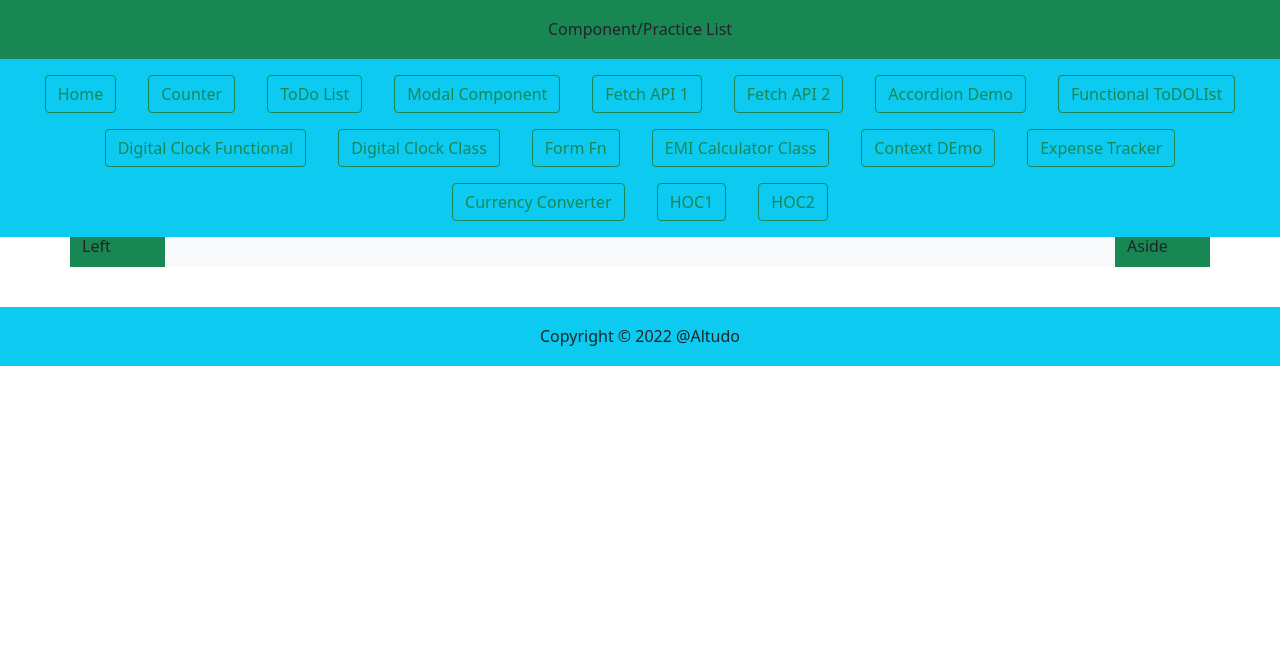
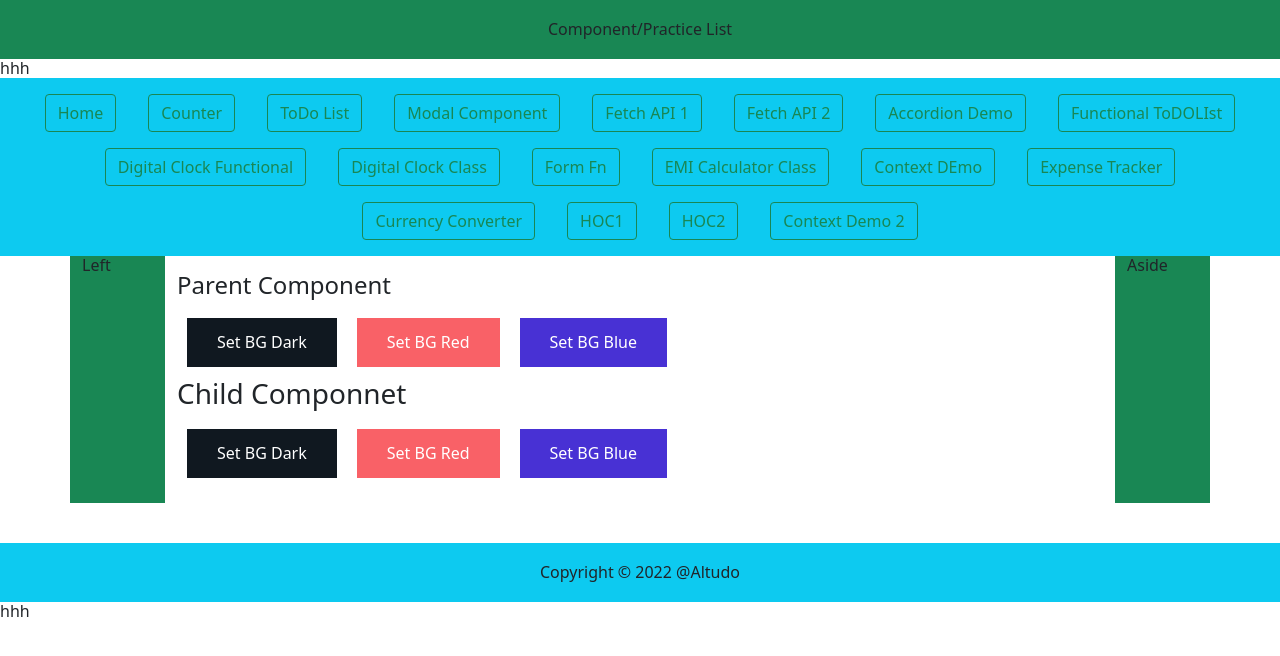
Before and after one commit to ervkgithub/cepta_react_training, a React (Create React App) app: page /contextdemo2 in a window 1280 px wide. Shown: the top 656 px of the page. Built offline with nearby package versions, Linux system fonts and the light colour scheme.

Commit message:
Theme Switcher Assignment Done

```diff
--- a/package.json
+++ b/package.json
@@ -6,9 +6,11 @@
     "@testing-library/jest-dom": "^5.16.4",
     "@testing-library/react": "^12.1.4",
     "@testing-library/user-event": "^13.5.0",
+    "axios": "^0.27.2",
     "bootstrap": "^5.1.3",
     "chart.js": "^3.7.1",
     "font-awesome": "^4.7.0",
+    "json-server": "^0.17.0",
     "react": "^18.0.0",
     "react-bootstrap": "^2.3.0",
     "react-chartjs-2": "^4.1.0",
--- a/src/App.js
+++ b/src/App.js
@@ -20,19 +20,23 @@ import ExpenseTracker from './component/ExpenseTracker/ExpenseTracker';
 import CurrencyConverter from './component/CurrencyConverter/CurrencyConverter';
 import HOC1 from './component/hoc/HOC1';
 import HOC2 from './component/hoc/HOC2';
-
+// import DataApp from '../src/component/ExpenseTracker/DataContext';
+import ThemeSwitcher from './component/ThemeSwitcher/Theme';
 import './sass/Test.scss'
+import ThemeApp from './component/ThemeSwitcher/ThemeContext';
+import ContextDemo from './component/ContextDemo2/ContextDemo';
 
 function App() {
   return (
     <BrowserRouter>
       <Header />
       <main>
+      <ThemeApp />
         <Menu />
         <div className='container'>
           <div className='row'>
             <div className='col-lg-1 bg-success'>Left</div>
-            <div className='col-sm-10 col-lg-10 bg-light main-wrapper'>
+            <div className='col-sm-10 col-lg-10 main-wrapper'>
               <Routes>
                 <Route path='/' element={<Home />} />
                 <Route path='/home' element={<Home />} />
@@ -52,6 +56,8 @@ function App() {
                 <Route path='/currencyconverter' element={<CurrencyConverter />} />
                 <Route path='/hoc1' element={<HOC1 />} />
                 <Route path='/hoc2' element={<HOC2 />} />
+                {/* <Route path='/themeswitch' element={<ThemeSwitcher />} /> */}
+                <Route path='/contextdemo2' element={<ContextDemo />} />
               </Routes>
             </div>
             <div className='col-lg-1 bg-success'>Aside</div>
@@ -59,6 +65,7 @@ function App() {
         </div>
       </main>
       <Footer />
+      <ThemeApp />
     </BrowserRouter>
 
   );
--- a/src/common/Menu.js
+++ b/src/common/Menu.js
@@ -25,6 +25,8 @@ const Menu = () => {
                     <Nav.Link><Link to="/currencyconverter" className='btn btn-outline-success'>Currency Converter</Link></Nav.Link>
                     <Nav.Link><Link to="/hoc1" className='btn btn-outline-success'>HOC1</Link></Nav.Link>
                     <Nav.Link><Link to="/hoc2" className='btn btn-outline-success'>HOC2</Link></Nav.Link>
+                   {/* <Nav.Link><Link to="/themeswitch" className='btn btn-outline-success'>Theme Switcher</Link></Nav.Link> */}
+                    <Nav.Link><Link to="/contextdemo2" className='btn btn-outline-success'>Context Demo 2</Link></Nav.Link>
 
                 </Navbar>
             </div>
--- /dev/null
+++ b/src/component/ContextDemo2/Child.js
@@ -0,0 +1,23 @@
+import React, { Component } from 'react';
+import { MyContext } from './ContextDemo';
+
+class Child extends Component {
+    render() {
+        return (
+            <>
+                <h3>Child Componnet</h3>
+                <MyContext.Consumer>
+                    {({ data, setBGDark, setBGRed, setBGBlue }) => (
+                        <>
+                            <button className='dark-cta' onClick={setBGDark}>Set BG Dark</button>
+                            <button className='red-cta' onClick={setBGRed}>Set BG Red</button>
+                            <button className='blue-cta' onClick={setBGBlue}>Set BG Blue</button>
+                        </>
+                    )}
+                </MyContext.Consumer>
+            </>
+        )
+    }
+}
+
+export default Child;
--- /dev/null
+++ b/src/component/ContextDemo2/ContextDemo.js
@@ -0,0 +1,38 @@
+
+import React, { Component } from 'react';
+import Parent from './Parent';
+export const MyContext = React.createContext();
+
+ class ContextDemo extends Component {
+     state = {
+        darkTheme:"#101820FF",
+        redTheme:"#F96167",
+        blueTheme:"#4831D4",
+
+     }
+
+     setBGDark = () =>{
+         document.querySelector(".navbar").style.backgroundColor = this.state.darkTheme;
+         document.querySelector("a").style.color = "#fff";
+     }
+
+     setBGRed = () =>{
+        document.querySelector(".navbar").style.backgroundColor = this.state.redTheme;
+        document.querySelector("a").style.color = "#fff";
+     }
+
+     setBGBlue = () =>{
+        document.querySelector(".navbar").style.backgroundColor = this.state.blueTheme;
+        document.querySelector("a").style.color = "#fff";
+     }
+
+  render() {
+    return (
+        <MyContext.Provider value={{setBGDark:this.setBGDark, setBGRed:this.setBGRed, setBGBlue:this.setBGBlue}}>
+            <Parent />
+        </MyContext.Provider>
+    )
+  }
+}
+
+export default ContextDemo;
--- /dev/null
+++ b/src/component/ContextDemo2/Parent.js
@@ -0,0 +1,24 @@
+import React, { Component } from 'react';
+import Child from './Child';
+import { MyContext } from './ContextDemo';
+class Parent extends Component {
+    render() {
+        return (
+            <>
+                <h4>Parent Component</h4>
+                <MyContext.Consumer>
+                    {({ data, setBGDark, setBGRed, setBGBlue }) => (
+                        <>
+                            <button className='dark-cta' onClick={setBGDark}>Set BG Dark</button>
+                            <button className='red-cta' onClick={setBGRed}>Set BG Red</button>
+                            <button className='blue-cta' onClick={setBGBlue}>Set BG Blue</button>
+                        </>
+                    )}
+                </MyContext.Consumer>
+                <Child />
+            </>
+        )
+    }
+}
+
+export default Parent;
--- a/src/component/CurrencyConverter/CurrencyConverter.js
+++ b/src/component/CurrencyConverter/CurrencyConverter.js
@@ -5,11 +5,10 @@ const CurrencyConverter = () => {
   let fromArr = ["USD", "EUR", "COP"];
   let toArr = ["CAD", "BRL", "BTN"];
 
+  const [currAmount, setCurrAmount] = useState(0);
+  const [currFrom, setCurrFrom] = useState("USD");
+  const [currTo, setCurrTo] = useState("CAD");
   const [convertedAmount, setConvertedAmount] = useState(0);
-  const [currAmount, setCurrAmount] = useState(0);
-  const [currFrom, setCurrFrom] = useState();
-  const [currTo, setCurrTo] = useState();
-
 
   const handleCurrencyAmount = (e) => {
     console.log("handleCurrencyAmount", e.target.value);
@@ -79,9 +78,6 @@ const CurrencyConverter = () => {
               }
             </select>
           </div>
-          {/* <div>
-          <button type='button' className='btn btn-info text-center'>Reverse</button>
-          </div> */}
           <div className='curr-input-wrap'>
             <label>To</label>
             <select onChange={handleCurrencyTO}>
--- a/src/component/ExpenseTracker/DataContext.js
+++ b/src/component/ExpenseTracker/DataContext.js
@@ -5,6 +5,7 @@ const DataContext = React.createContext();
 const DataApp = (props) => {
     const initialValues = {loginstatus: false, username: 'User 1', balanceAmount: 0}
     const [appstate, setAppState] = useState(initialValues);
+    const [theme, setTheme] = useState('dark');
 
     const login = () => {
         setAppState({...appstate, loginstatus: !appstate.loginstatus});
@@ -18,8 +19,12 @@ const DataApp = (props) => {
         setAppState({...appstate, balanceAmount: appstate.balanceAmount - parseInt(temp)});
     }
 
+    const ThemeSwitcherFn = () =>{
+        setTheme(theme);
+    }
+
     return(
-        <DataContext.Provider value={{appstate, login, addBalance, subBalance}}>
+        <DataContext.Provider value={{appstate, login, addBalance, subBalance, ThemeSwitcherFn}}>
             {props.children}
         </DataContext.Provider>
     )
--- /dev/null
+++ b/src/component/ThemeSwitcher/Theme.js
@@ -0,0 +1,15 @@
+import React, { Component } from 'react';
+import ThemeContainer from './ThemeContainer';
+
+class Theme extends Component {
+    render() {
+        return (
+            <>
+                <div>Theme</div>
+                <ThemeContainer />
+            </>
+        )
+    }
+}
+
+export default Theme;
--- /dev/null
+++ b/src/component/ThemeSwitcher/ThemeContainer.js
@@ -0,0 +1,23 @@
+import React, { Component } from 'react';
+import { ThemeContext } from './ThemeContext';
+
+class ThemeContainer extends Component {
+    constructor(props){
+        super(props);
+    }
+    render() {
+        return (
+            <>
+            <div>hhh</div>
+
+             {/* <ThemeContext.Consumer>
+             <div>hhh</div>
+
+             </ThemeContext.Consumer> */}
+             </>
+
+        )
+    }
+}
+
+export default ThemeContainer;
--- /dev/null
+++ b/src/component/ThemeSwitcher/ThemeContext.js
@@ -0,0 +1,28 @@
+import React from 'react';
+import ThemeContainer from './ThemeContainer';
+
+const ThemeContext = React.createContext();
+
+class ThemeApp extends React.Component {
+    constructor(props){
+        super(props)
+        this.state = {
+            darkTheme : "#000",
+            lightTheme : "#fff"
+        }
+    }
+
+    render() {
+        return (
+            <>
+                <ThemeContext.Provider value={this.state}>
+                    <ThemeContainer />
+                </ThemeContext.Provider>
+            </>
+        )
+    }
+}
+
+export default ThemeApp;
+
+export { ThemeContext };
--- a/src/sass/Test.scss
+++ b/src/sass/Test.scss
@@ -102,3 +102,41 @@ form {
     }
 }
 }
+
+// Theme Switcher
+
+.theme-switcher-wrap{
+    button{
+        margin-right: 30px;
+    }
+}
+
+
+// Theme Switcher
+
+.dark-cta{
+    background-color: #101820FF;
+    color: #fff;
+    padding: 15px 30px;
+    margin: 10px;
+    outline: 0;
+    border: 0;
+}
+
+.red-cta{
+    background-color: #F96167;
+    color: #fff;
+    padding: 15px 30px;
+    margin: 10px;
+    outline: 0;
+    border: 0;
+}
+
+.blue-cta{
+    background-color: #4831D4;
+    color: #fff;
+    padding: 15px 30px;
+    margin: 10px;
+    outline: 0;
+    border: 0;
+}
```
Also changed, not shown: 1 other file (tests, documents, lock files or other folders).
